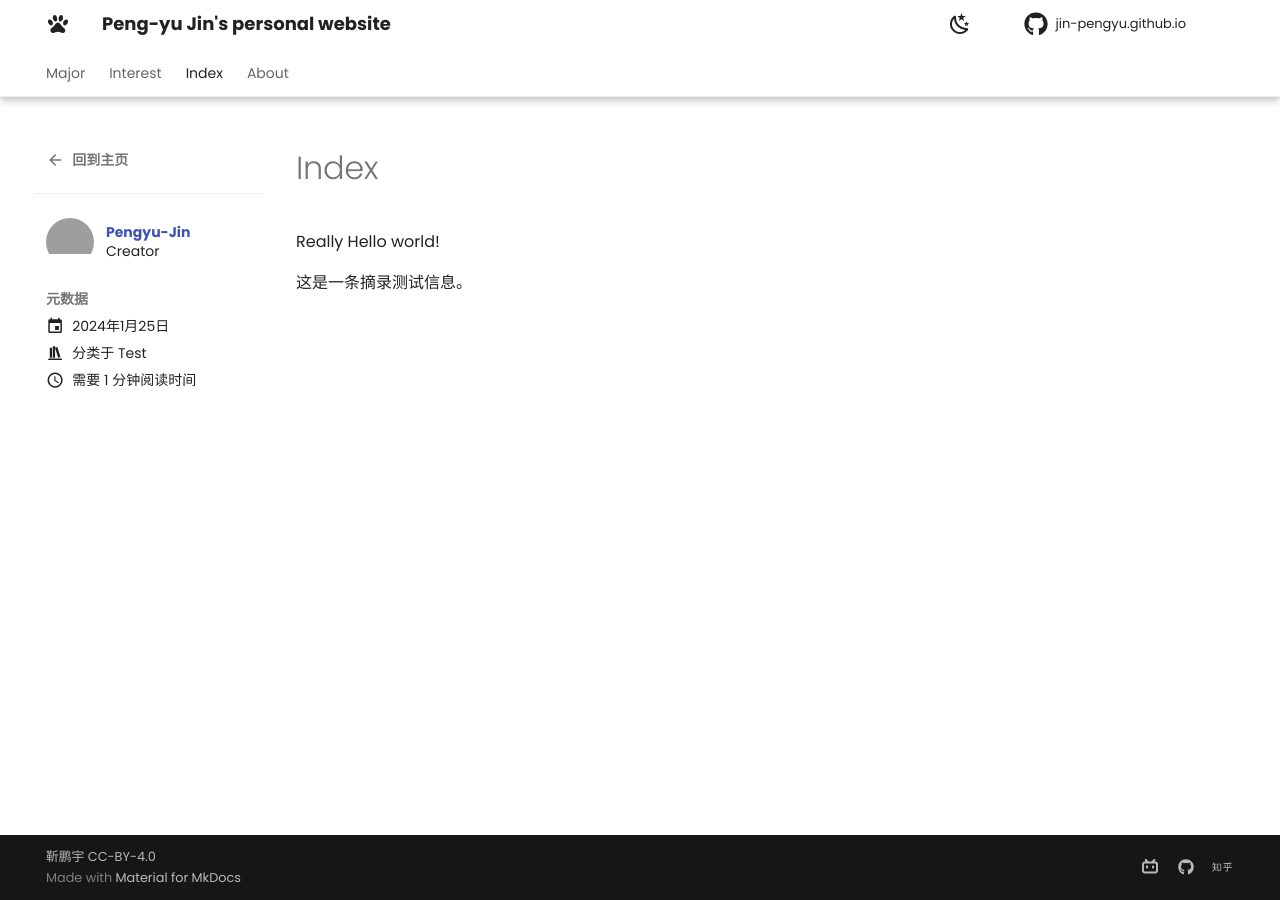
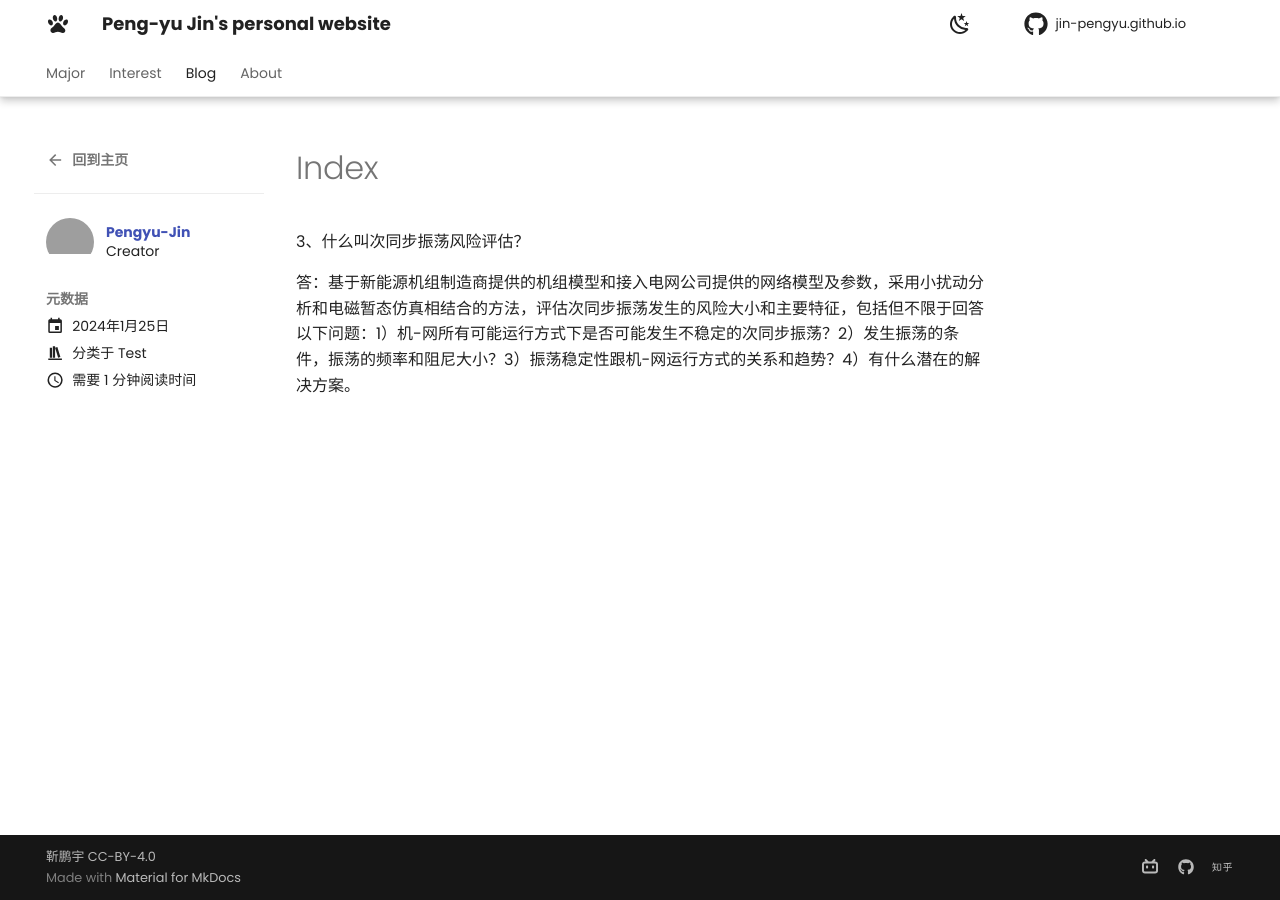
Before and after one commit to Pengyu-Jin/Pengyu-Jin.github.io, an MkDocs documentation site: the page built from docs/blog/posts/index.md, in a window 1280 px wide. Built offline with MkDocs 1.6.1 and Material for MkDocs 9.7.7, drawn with Linux system fonts in a browser that asks for light colours; comment, search, counter and statistics services are not loaded; grey boxes are pictures that could not be loaded.

Commit message:
style change 342

```diff
--- a/docs/blog/posts/index.md
+++ b/docs/blog/posts/index.md
@@ -9,7 +9,6 @@ tags:
 slug: help-im-trapped-in-a-universe-factory
 ---
 
-Really
-Hello world!
+3、什么叫次同步振荡风险评估？
 
-这是一条摘录测试信息。
+答：基于新能源机组制造商提供的机组模型和接入电网公司提供的网络模型及参数，采用小扰动分析和电磁暂态仿真相结合的方法，评估次同步振荡发生的风险大小和主要特征，包括但不限于回答以下问题：1）机-网所有可能运行方式下是否可能发生不稳定的次同步振荡？2）发生振荡的条件，振荡的频率和阻尼大小？3）振荡稳定性跟机-网运行方式的关系和趋势？4）有什么潜在的解决方案。
--- a/mkdocs.yml
+++ b/mkdocs.yml
@@ -33,7 +33,7 @@ nav:
       - 游戏:
           - 宝可梦: interest/game/pokemon.md
 
-  - Blog: blog/posts/index.md
+  - Blog: blog/index.md
 
   - About:
       - about/index.md
```
